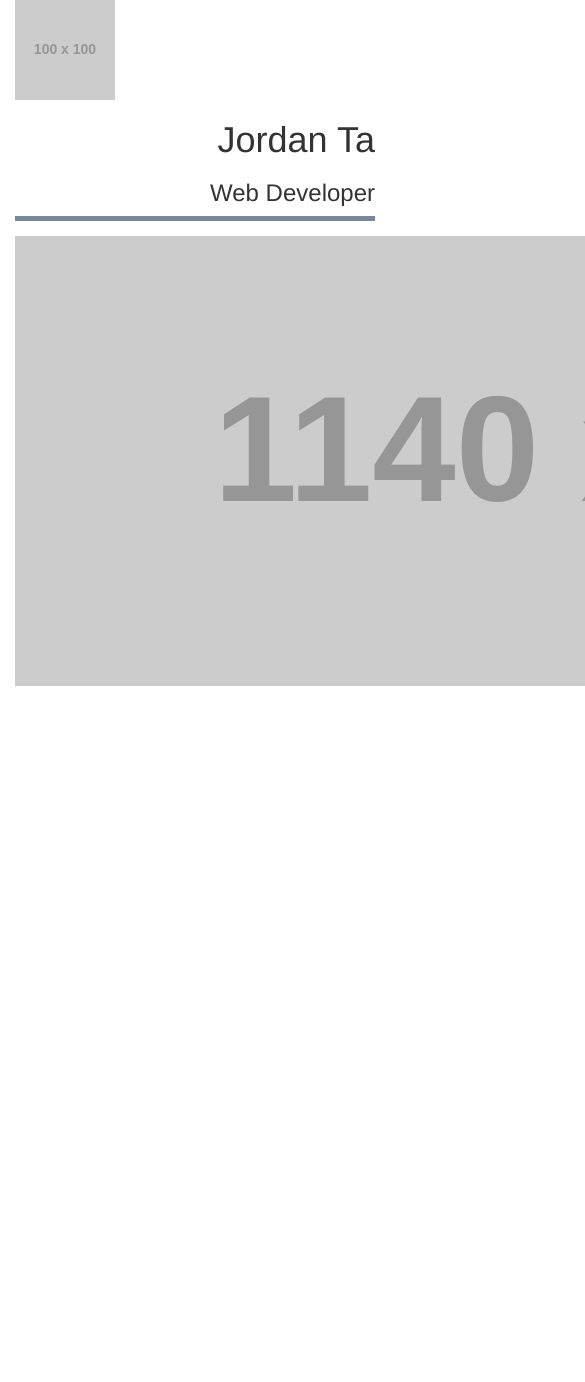
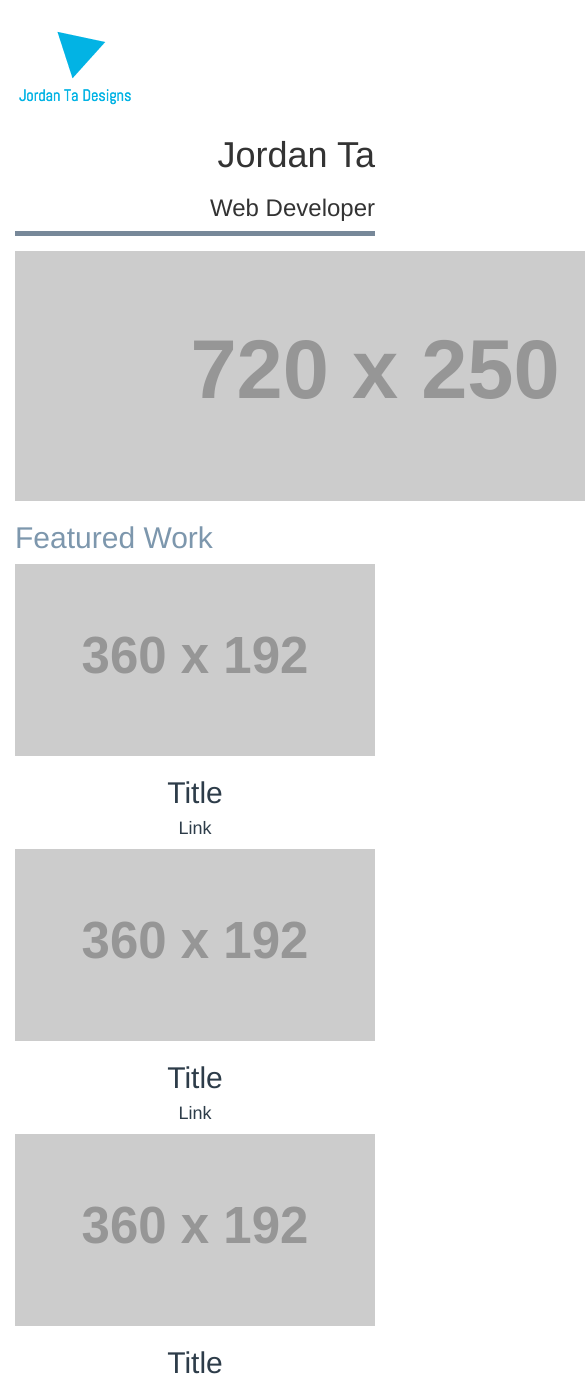
Before and after one commit to tajordan88/Udacity_Portfolio, a plain HTML site: page index.html in a window 390 px wide. Shown: the top 1382 px of the page, 585 px wide, since content can reach past the window. Before the commit the page ends 844 px from the top, so only its background shows below. Drawn offline with nearby package versions, Linux system fonts and the light colour scheme; placeholder pictures from the web are drawn by us.

Commit message:
Add picture element and different size picture placeholders for tablet and mobile

```diff
--- a/index.html
+++ b/index.html
@@ -25,7 +25,8 @@
       <header>
         <div class="row">
           <div class="col-md-2">
-            <img class="logo" src="http://placehold.it/100x100">
+            <!-- Logo Credits    Made with <a href="http://logomakr.com" title="Logo Maker">Logo Maker</a> -->
+            <img class="logo" src="images/LogoJordanTaDesigns_Small_lightblue.png">
           </div>
           <div class="col-md-10 text-right">
             <h1>Jordan Ta</h1>
@@ -38,8 +39,50 @@
       <section id="main">
         <div class="row">
           <div class="col-md-12">
-            <img class="featured" src="http://placehold.it/1140x450">
+            <picture>
+              <source media="(max-width: 992px)" srcset="http://placehold.it/720x250"/>
+              <source media="(max-width: 1200px)" srcset="http://placehold.it/940x350"/>
+              <img class="featured" src="http://placehold.it/1140x450" alt="portfolio picture main">
+            </picture>
           </div>
+        </div>
+
+        <div class="row">
+          <div class="col-md-12">
+            <h2 class="featured-title">Featured Work</h2>
+          </div>
+        </div>
+
+        <div class="row">
+          <div class="col-md-4 text-center articleInfo">
+            <picture>
+              <source media="(max-width: 992px)" srcset="http://placehold.it/360x192"/>
+              <source media="(max-width: 1200px)" srcset="http://placehold.it/294x192"/>
+              <img class="featured" src="http://placehold.it/360x192" alt="portfolio picture 1">
+            </picture>
+            <h2>Title</h2>
+            <h4>Link</h4>
+          </div>
+          <div class="col-md-4 text-center articleInfo">
+            <picture>
+              <source media="(max-width: 992px)" srcset="http://placehold.it/360x192"/>
+              <source media="(max-width: 1200px)" srcset="http://placehold.it/294x192"/>
+              <img class="featured" src="http://placehold.it/360x192" alt="portfolio picture 2">
+            </picture>
+            <h2>Title</h2>
+            <h4>Link</h4>
+          </div>
+          <div class="col-md-4 text-center articleInfo">
+            <picture>
+              <source media="(max-width: 992px)" srcset="http://placehold.it/360x192"/>
+              <source media="(max-width: 1200px)" srcset="http://placehold.it/294x192"/>
+              <img class="featured" src="http://placehold.it/360x192" alt="portfolio picture 3">
+            </picture>
+            <h2>Title</h2>
+            <h4>Link</h4>
+          </div>
+        </div>
+
         </div>
       </section>
 
--- a/main.css
+++ b/main.css
@@ -11,9 +11,18 @@ header {
 }
 
 .logo {
-
+    padding-top: 15px;
 }
 
 #main {
     margin-top: 15px;
 }
+
+
+.featured-title {
+    color: #7d97ad;
+}
+
+.articleInfo {
+    color: #2d3c49;
+}
```
Also changed, not shown: images/LogoJordanTaDesigns_Large.png (added), images/LogoJordanTaDesigns_Small.png (added), images/LogoJordanTaDesigns_Small_lightblue.png (added).
